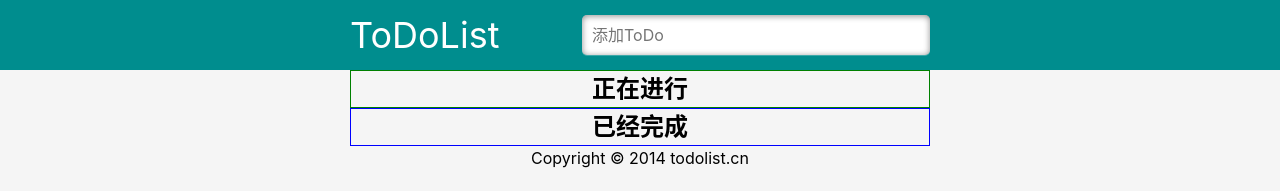
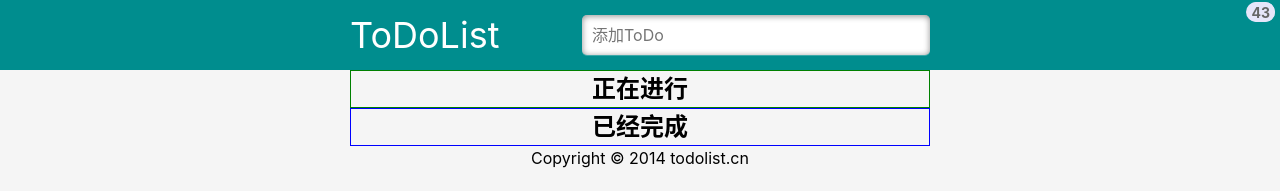
Before and after one commit to NiceyLai/toDoList-vue2, a Vue app: page /#/ in a window 1280 px wide. Shown: the top 191 px of the page. Built offline with nearby package versions, Linux system fonts and the light colour scheme.

Commit message:
引入样式

```diff
--- a/src/assets/style/reset.scss
+++ b/src/assets/style/reset.scss
@@ -23,3 +23,17 @@ input {
 :focus {
     outline: none;
 }
+span {
+    position: absolute;
+    top: 2px;
+    right: 5px;
+    display: inline-block;
+    padding: 0 5px;
+    height: 20px;
+    border-radius: 20px;
+    background: #E6E6FA;
+    line-height: 22px;
+    text-align: center;
+    color: #666;
+    font-size: 14px;
+}
--- a/src/components/Finish.vue
+++ b/src/components/Finish.vue
@@ -1,6 +1,6 @@
 <template>
   <div>
-    <h2>已经完成 <span id="donecount"></span></h2>
+    <h2>已经完成 <span id="donecount">43</span></h2>
     <ul id="donelist"></ul>
   </div>
 </template>
@@ -15,6 +15,8 @@ export default class Finish extends Vue {}
 </script>
 
 <style lang="scss" scoped>
+@import "@/assets/style/helper.scss";
+@import "@/assets/style/reset.scss";
 div {
   border: 1px solid blue;
 }
--- a/src/components/Now.vue
+++ b/src/components/Now.vue
@@ -1,6 +1,6 @@
 <template>
   <div>
-    <h2>正在进行 <span id="todocount"></span></h2>
+    <h2>正在进行 <span id="todocount">22</span></h2>
     <ol id="todolist" class="demo-box"></ol>
   </div>
 </template>
@@ -15,6 +15,9 @@ export default class Now extends Vue {}
 </script>
 
 <style lang="scss" scoped>
+@import "@/assets/style/helper.scss";
+@import "@/assets/style/reset.scss";
+
 div {
   border: 1px solid green;
 }
--- a/src/views/HomeView.vue
+++ b/src/views/HomeView.vue
@@ -22,6 +22,8 @@ export default class HomeView extends Vue {}
 </script>
 
 <style lang="scss" scoped>
+@import "@/assets/style/helper.scss";
+@import "@/assets/style/reset.scss";
 section {
   margin: 0 auto;
 }
```
Also changed, not shown: 1 other file (tests, documents, lock files or other folders).
